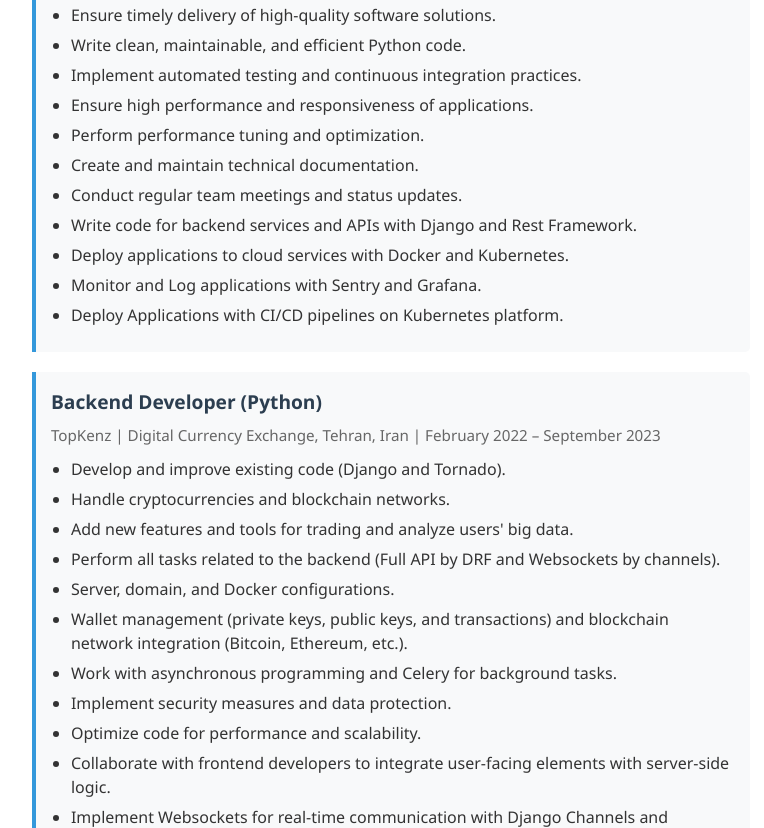
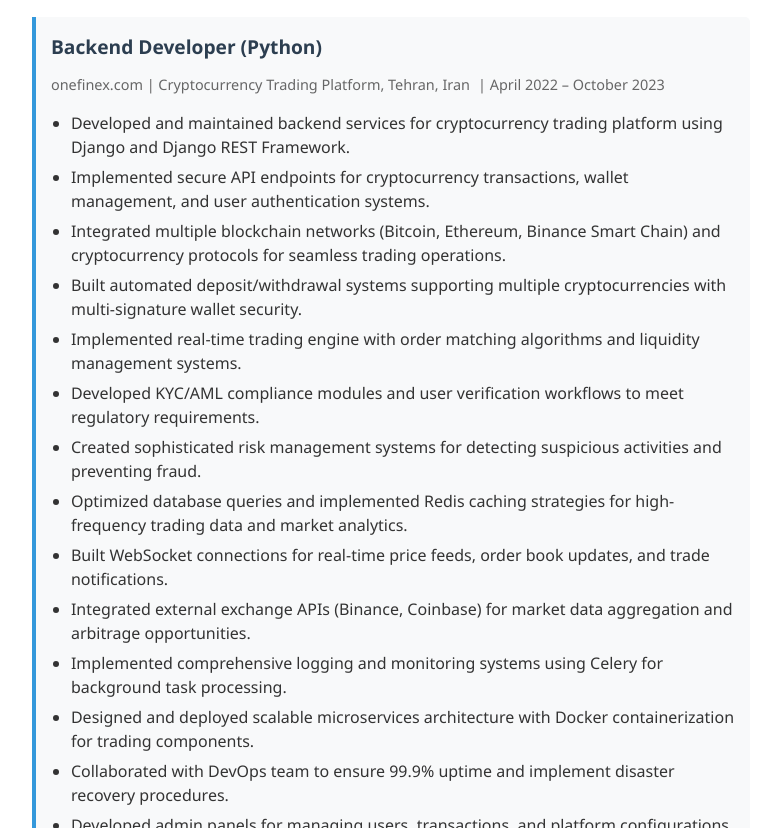
Before and after one commit to mrdjango/cv, a plain HTML site: page index.html in a window 1280 px wide. Shown: the part 1972-2800 px from the top of the page, without its empty margins (249-1013 px from the left). Drawn offline with Linux system fonts and the light colour scheme.

Commit message:
feat: Update profile summary and add new experience as Backend Developer

```diff
--- a/index.html
+++ b/index.html
@@ -354,14 +354,15 @@
     <div class="container">
         <h1>Mostafa Shahbazi Dill</h1>
         <div class="contact-info">
-            <p>Email: <a href="mailto:shahbazi.mostafa@outlook.com">shahbazi.mostafa@outlook.com</a> | Phone: (+98)9217149545</p>
+            <!-- <p>Email: <a href="mailto:shahbazi.mostafa@outlook.com">shahbazi.mostafa@outlook.com</a> | Phone: (+98)9217149545</p> -->
+            <p>Email: <a href="mailto:mostafas105@gmail.com">mostafas105@gmail.com</a> | Phone: (+98)9217149545</p>
             <p>Location: Tehran, Iran</p>
             <p>LinkedIn: <a href="https://www.linkedin.com/in/mostafa-shahbazi/">mostafa-shahbazi</a> | GitHub: <a href="https://github.com/mrmc-mc">mrmc-mc</a>, <a href="https://github.com/mrdjango">mrdjango</a></p>
         </div>
 
         <div class="profile-summary">
             <h2 class="section-title">Profile Summary</h2>
-            <p>A specialized Backend Developer and AI Engineer with over 6 years of expertise in building robust Python-based systems and AI solutions (on AWS infrastructure and services). Currently pursuing a Master's in Computer Science with focus on Artificial Intelligence, bringing academic depth to practical AI implementations. Extensive experience in developing and deploying machine learning models, deep neural networks, and real-time data processing systems. Proven expertise in architecting scalable backend infrastructures using Django, FastAPI, and WebSocket technologies, with a strong focus on high-performance distributed systems. Skilled in implementing AI-powered solutions including computer vision systems, predictive models, and NLP applications. Demonstrates proficiency in backend best practices including asynchronous programming, microservices architecture, and DevOps workflows with Docker and Kubernetes. Successfully led technical teams in delivering complex AI integrations and backend systems for enterprise-scale applications.</p>
+            <p>A specialized Backend Developer and AI Engineer with over 8 years of expertise in building robust Python-based systems and AI solutions (on AWS infrastructure and services). Currently pursuing a Master's in Computer Science with focus on Artificial Intelligence, bringing academic depth to practical AI implementations. Extensive experience in developing and deploying machine learning models, deep neural networks, and real-time data processing systems. Proven expertise in architecting scalable backend infrastructures using Django, FastAPI, and WebSocket technologies, with a strong focus on high-performance distributed systems. Skilled in implementing AI-powered solutions including computer vision systems, predictive models, and NLP applications. Demonstrates proficiency in backend best practices including asynchronous programming, microservices architecture, and DevOps workflows with Docker and Kubernetes. Successfully led technical teams in delivering complex AI integrations and backend systems for enterprise-scale applications.</p>
 
             <div class="keywords-container">
                 <div class="keywords-title">Keywords</div>
@@ -412,7 +413,7 @@
                 </ul>
             </div>
 
-            <div class="experience-item">
+            <!-- <div class="experience-item">
                 <h3>Backend Team Lead | AI Software Engineer</h3>
                 <span>
                     <span class="location-info">Entropy Index, Los Angeles, USA</span>
@@ -426,7 +427,7 @@
                     <li>Integrated NLP models for enhanced data analysis and user interaction.</li>
                     <li>Collaborated with cross-functional teams to deploy AI-based solutions into production environments.</li>
                 </ul>
-            </div>
+            </div> -->
 
             <div class="experience-item">
                 <h3>Backend Team Lead</h3>
@@ -453,9 +454,35 @@
                     <li>Deploy Applications with CI/CD pipelines on Kubernetes platform.</li>
                 </ul>
             </div>
+
             <div class="experience-item">
                 <h3>Backend Developer (Python)</h3>
-                <span>TopKenz | Digital Currency Exchange, Tehran, Iran | February 2022 – September 2023</span>
+                <span>
+                    <span class="location-info">onefinex.com | Cryptocurrency Trading Platform, Tehran, Iran</span>
+                    <span class="location-info">| April 2022 – October 2023</span>
+                </span>
+                <ul>
+                    <li>Developed and maintained backend services for cryptocurrency trading platform using Django and Django REST Framework.</li>
+                    <li>Implemented secure API endpoints for cryptocurrency transactions, wallet management, and user authentication systems.</li>
+                    <li>Integrated multiple blockchain networks (Bitcoin, Ethereum, Binance Smart Chain) and cryptocurrency protocols for seamless trading operations.</li>
+                    <li>Built automated deposit/withdrawal systems supporting multiple cryptocurrencies with multi-signature wallet security.</li>
+                    <li>Implemented real-time trading engine with order matching algorithms and liquidity management systems.</li>
+                    <li>Developed KYC/AML compliance modules and user verification workflows to meet regulatory requirements.</li>
+                    <li>Created sophisticated risk management systems for detecting suspicious activities and preventing fraud.</li>
+                    <li>Optimized database queries and implemented Redis caching strategies for high-frequency trading data and market analytics.</li>
+                    <li>Built WebSocket connections for real-time price feeds, order book updates, and trade notifications.</li>
+                    <li>Integrated external exchange APIs (Binance, Coinbase) for market data aggregation and arbitrage opportunities.</li>
+                    <li>Implemented comprehensive logging and monitoring systems using Celery for background task processing.</li>
+                    <li>Designed and deployed scalable microservices architecture with Docker containerization for trading components.</li>
+                    <li>Collaborated with DevOps team to ensure 99.9% uptime and implement disaster recovery procedures.</li>
+                    <li>Developed admin panels for managing users, transactions, and platform configurations with detailed analytics dashboards.</li>
+                </ul>
+            </div>
+            <div>
+            </div>
+            <div class="experience-item">
+                <h3>Backend Developer (Python)</h3>
+                <span>TopKenz | Digital Currency Exchange, Tehran, Iran | February 2018 – September 2022</span>
                 <ul>
                     <li>Develop and improve existing code (Django and Tornado).</li>
                     <li>Handle cryptocurrencies and blockchain networks.</li>
@@ -475,7 +502,7 @@
             </div>
             <div class="experience-item">
                 <h3>Freelance Backend Developer</h3>
-                <span>Remote | Private Clients | September 2019 – March 2022</span>
+                <span>Remote | Private Clients | September 2018 – March 2020</span>
                 <ul>
                     <li>Developed a cryptocurrency exchange platform using Django, Docker, and PostgreSQL and deploy it on AWS.</li>
                     <li>Integrated support for both crypto and fiat currencies.</li>
```
